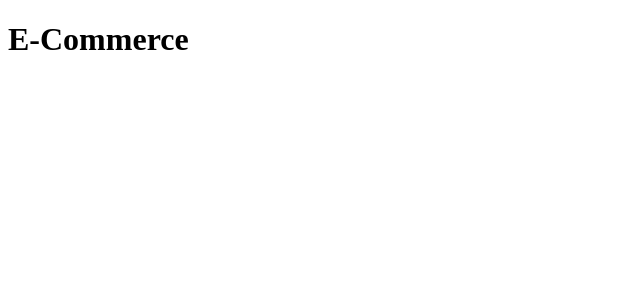
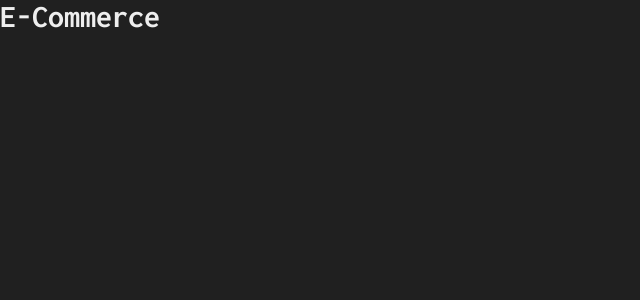
Before and after one commit to Rafael-Cesario/Projects, a React (Vite) app: page / in a window 1280 px wide. Shown: the top 300 px of the page, without its empty margins (0-640 px from the left). Built offline with nearby package versions, Linux system fonts and the light colour scheme.

Commit message:
Style - Global style

```diff
--- a/index.html
+++ b/index.html
@@ -4,6 +4,9 @@
 		<meta charset="UTF-8" />
 		<link rel="icon" type="image/svg+xml" href="/vite.svg" />
 		<meta name="viewport" content="width=device-width, initial-scale=1.0" />
+		<link rel="preconnect" href="https://fonts.googleapis.com" />
+		<link rel="preconnect" href="https://fonts.gstatic.com" crossorigin />
+		<link href="https://fonts.googleapis.com/css2?family=Inconsolata:wght@200;300;400;500;600;700;800;900&display=swap" rel="stylesheet" />
 		<title>E-Commerce</title>
 	</head>
 	<body>
--- a/src/App.tsx
+++ b/src/App.tsx
@@ -1,7 +1,10 @@
+import { StyledGlobal } from "./styles/styledGlobal";
+
 const App = () => {
 	return (
 		<>
 			<h1>E-Commerce</h1>
+			<StyledGlobal />
 		</>
 	);
 };
--- /dev/null
+++ b/src/styles/styledGlobal.tsx
@@ -0,0 +1,17 @@
+import { createGlobalStyle } from "styled-components";
+
+const StyledGlobal = createGlobalStyle`
+    * {
+        margin: 0;
+        padding: 0;
+        box-sizing: border-box;
+        font-family: "Inconsolata", 'Courier New', Courier, monospace;
+    }
+
+    body {
+        background-color: #202020;
+        color: #eee;
+    }
+`;
+
+export { StyledGlobal };
```
Lines whose indentation alone changed are shown as unchanged.
